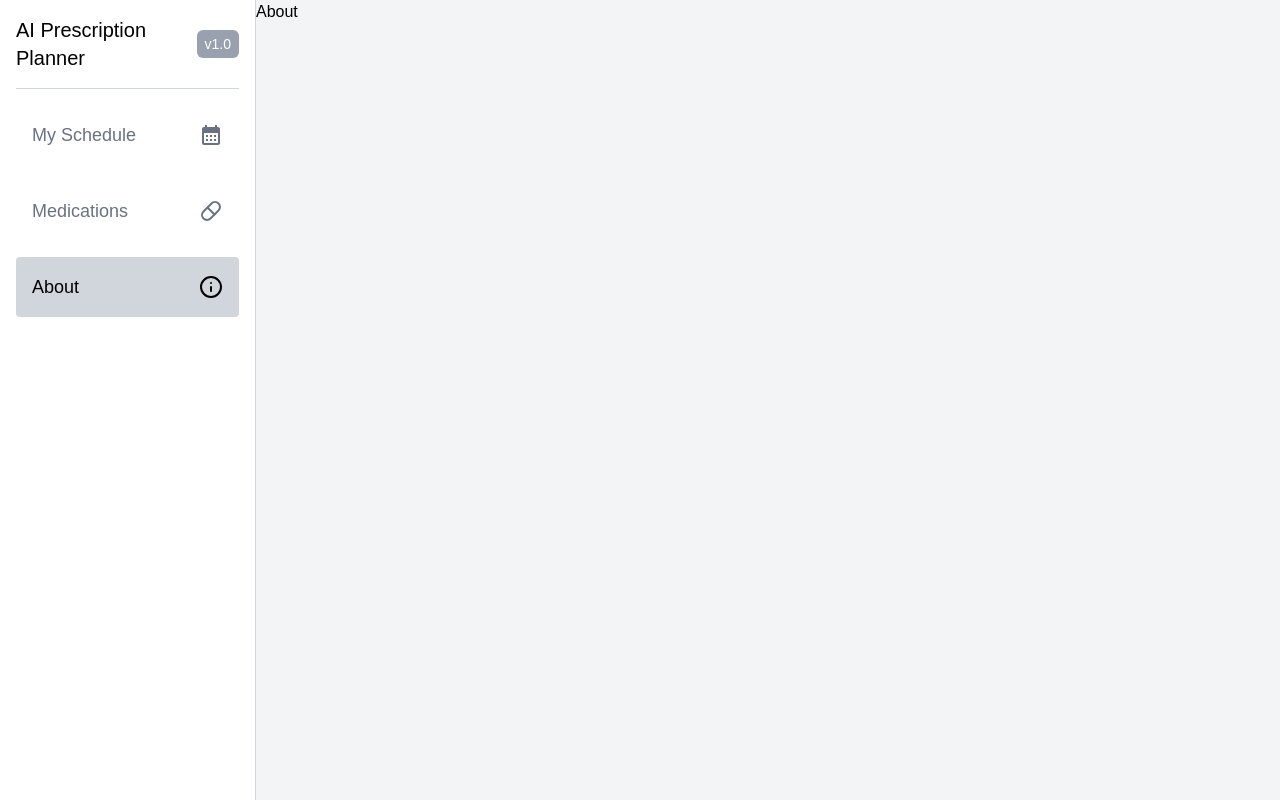
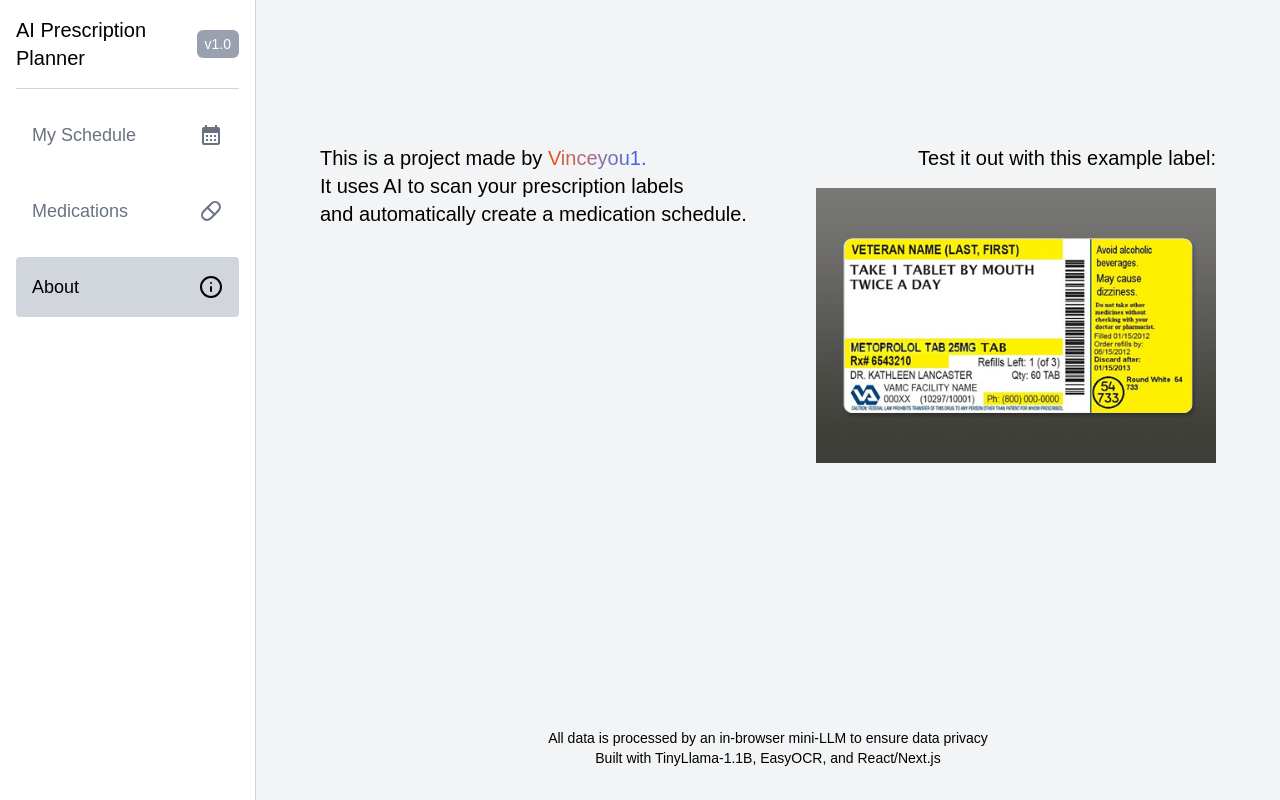
Before and after one commit to Vinceyou1/Prescription-Scanner, a Next.js app: page / in a window 1280 px wide. Both pictures are taken after a click on the button "About". Built offline with nearby package versions, Linux system fonts and the light colour scheme.

Commit message:
About Page

```diff
--- a/app/page.tsx
+++ b/app/page.tsx
@@ -1,4 +1,5 @@
 "use client"
+import About from "@/components/tabs/about";
 import { Navigation } from "../components/navigation";
 import { useState } from "react";
 
@@ -9,7 +10,7 @@
     case 'Medications':
       return 'Medications';
     default:
-      return 'About';
+      return <About />;
   }
 }
 
--- /dev/null
+++ b/components/tabs/about.tsx
@@ -0,0 +1,38 @@
+import Image from "next/image";
+
+export default function About() {
+	return (
+		<div className="flex flex-col justify-between w-full h-full px-16 pb-8 pt-36">
+			<div className="flex flex-row w-full">
+				<p
+					className="text-xl w-1/2"
+				>
+					This is a project made by <a
+						className="text-transparent bg-clip-text bg-gradient-to-r from-orange-600 to-blue-600"
+						href="https://github.com/Vinceyou1/Prescription-Scanner"
+
+					>
+						Vinceyou1.
+					</a>
+					<br/>
+					It uses AI to scan your prescription labels <br />
+					and automatically create a medication schedule. <br />
+				</p>
+				<div className="flex flex-col w-1/2 gap-y-4">
+					<p className="text-right text-xl">Test it out with this example label:</p>
+					<Image
+						width={400}
+						height={0}
+						src="/labels/VA_Prescription.jpg"
+						alt=""
+						className="ml-auto"
+					/>
+				</div>
+			</div>
+			<p className="mt-8 text-center text-sm">
+				All data is processed by an in-browser mini-LLM to ensure data privacy <br />
+				Built with TinyLlama-1.1B, EasyOCR, and React/Next.js
+			</p>
+		</div>
+	)
+}
```
Also changed, not shown: public/labels/VA_Prescription.jpg (added).
